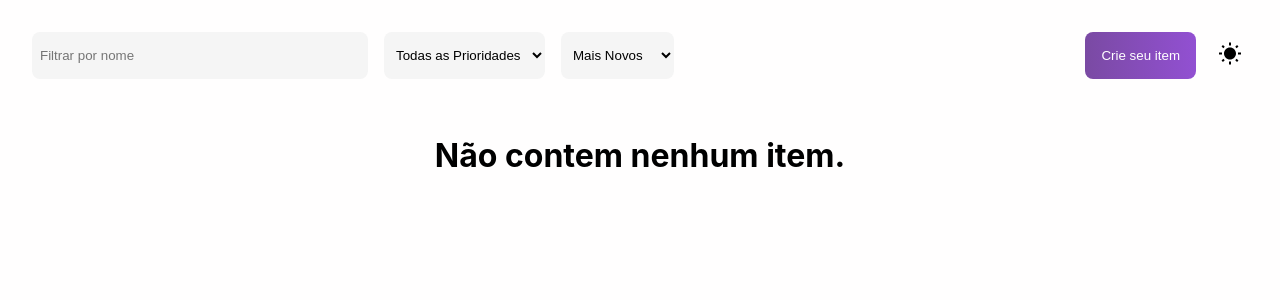
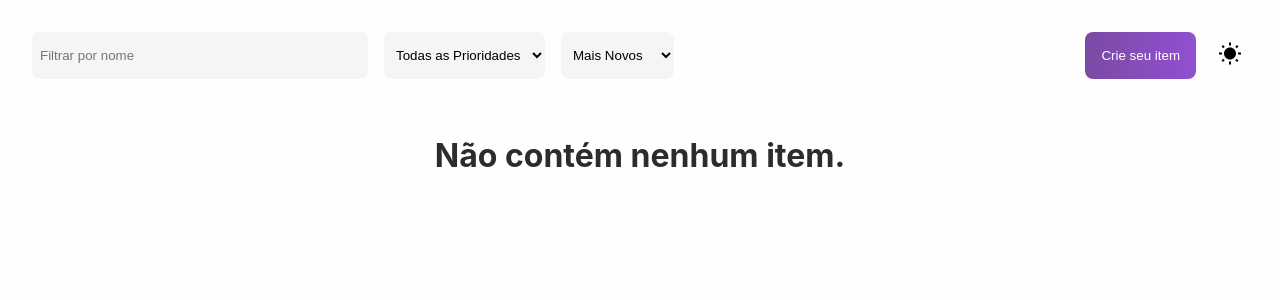
Before and after one commit to GuiOrlandin/desafio-front-end-concentrix, a React (Vite) app: page / in a window 1280 px wide. Shown: the top 300 px of the page. Built offline with nearby package versions, Linux system fonts and the light colour scheme.

Commit message:
Fix styles of empty state in item list with themes

```diff
--- a/src/routes/home/index.tsx
+++ b/src/routes/home/index.tsx
@@ -104,8 +104,8 @@ export default function Home() {
           ))}
         </CardItemContainer>
       ) : (
-        <CardWithoutItemContainer>
-          <h1>Não contem nenhum item.</h1>
+        <CardWithoutItemContainer $variant={theme}>
+          <h1>Não contém nenhum item.</h1>
         </CardWithoutItemContainer>
       )}
 
--- a/src/routes/home/styles.ts
+++ b/src/routes/home/styles.ts
@@ -106,10 +106,11 @@ export const FilterSelectContainer = styled.div`
   display: flex;
   gap: 1rem;
 `;
-export const CardWithoutItemContainer = styled.main`
+export const CardWithoutItemContainer = styled.main<ThemeSelected>`
   display: flex;
   align-items: center;
   justify-content: center;
+  color: ${({ $variant }) => ($variant === "dark" ? "#FFFEFE" : "#2C2C2D")};
 `;
 export const CardItemContainer = styled.main`
   display: grid;
```
